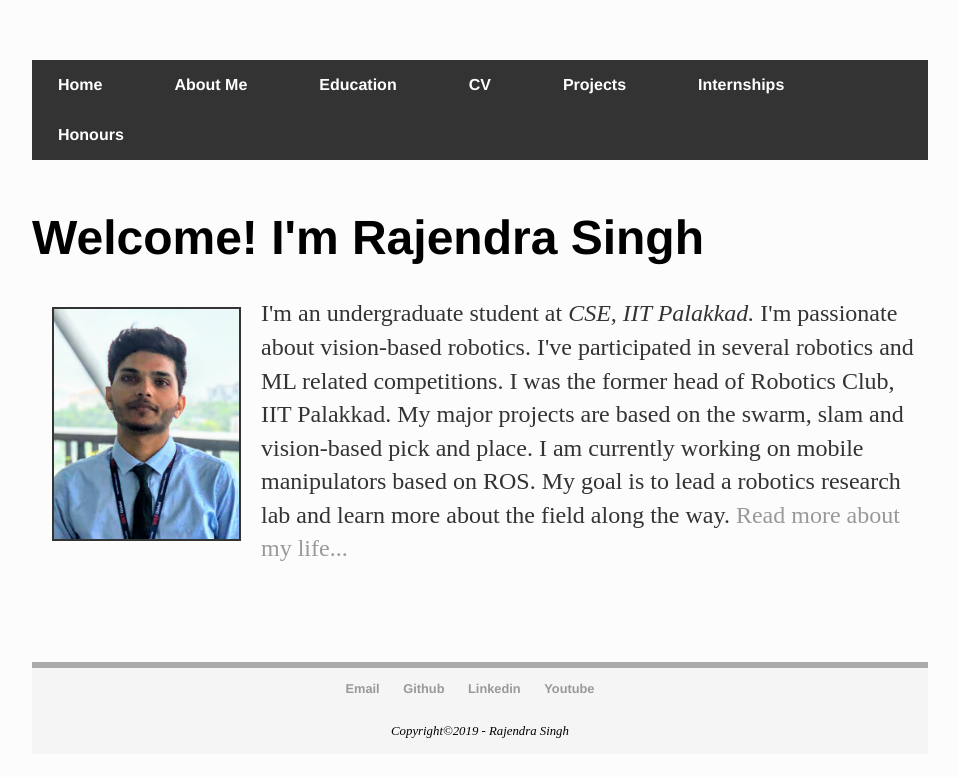
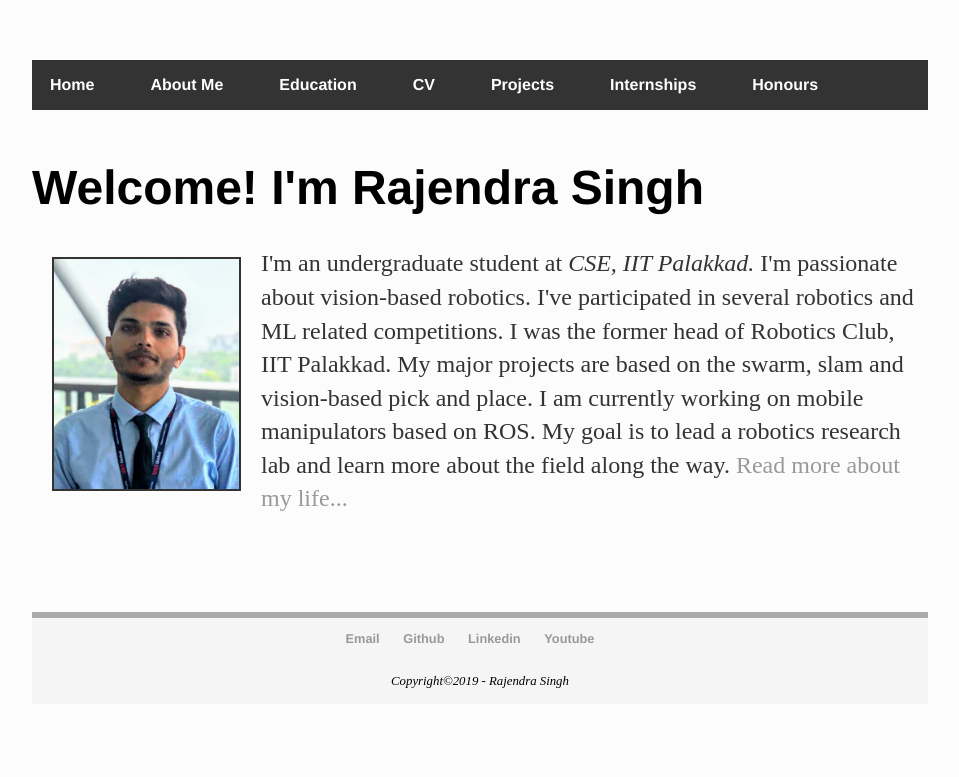
Before and after one commit to iamrajee/iamrajee.github.io, a Jekyll site: the page built from index.html, in a window 1280 px wide. Shown: the top 777 px of the page, without its empty margins (160-1119 px from the left). Built offline with Jekyll 4.4.1, drawn with Linux system fonts in a browser that asks for light colours.

Commit message:
Update main.css

```diff
--- a/css/main.css
+++ b/css/main.css
@@ -81,7 +81,7 @@ ul.tabs li a {
   display: block;
   color: white;
   text-align: center;
-  padding: 16px 26px;
+  padding: 16px 18px;
   text-decoration: none;
 }
 
```
